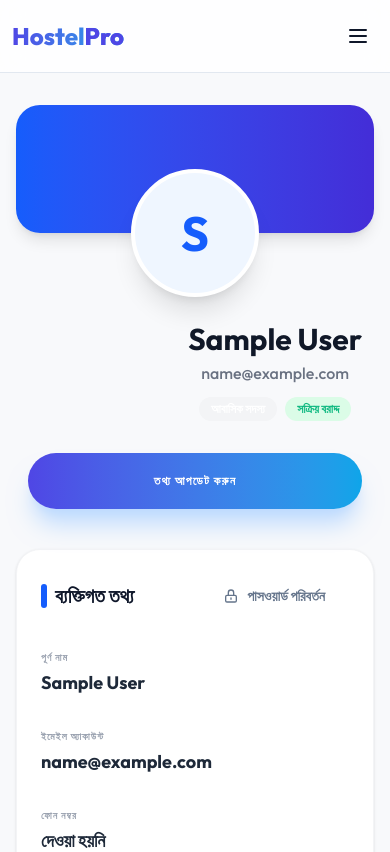
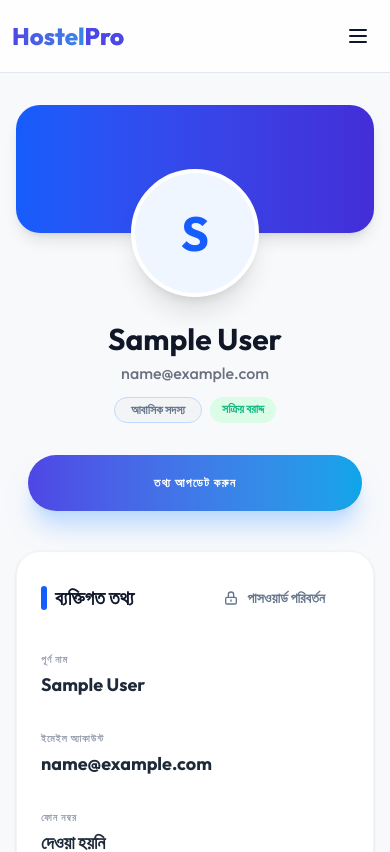
Before and after one commit to Siam2p/HostelPro, a Next.js app: page /profile in a window 390 px wide. Shown: the top 852 px of the page. Built offline with nearby package versions, Linux system fonts and the light colour scheme; sample sign-in values are in the browser's storage.

Commit message:
style: Update profile headers for mobile responsiveness and consistent badge styling

```diff
--- a/app/admin/components/AdminProfileHeader.tsx
+++ b/app/admin/components/AdminProfileHeader.tsx
@@ -51,11 +51,11 @@ export default function AdminProfileHeader({
                         <input type="file" ref={fileInputRef} className="hidden" accept="image/*" onChange={onPhotoUpload} />
                     </div>
                 </div>
-                <div className="grow pb-2">
+                <div className="grow pb-2 flex flex-col md:block items-center md:items-start w-full md:w-auto">
                     <h1 className="text-3xl font-bold text-gray-900 mb-1">{currentUser.name}</h1>
                     <p className="text-gray-500 font-medium">{currentUser.email}</p>
                     <div className="flex flex-wrap justify-center md:justify-start gap-2 mt-3">
-                        <Badge className="bg-slate-800 text-white">System Administrator</Badge>
+                        <Badge className="bg-slate-100 text-slate-700 hover:bg-slate-200 border border-slate-200 px-4 py-1">System Administrator</Badge>
                     </div>
                 </div>
                 <div className="pb-2 w-full md:w-auto">
--- a/app/manager/components/ManagerProfileHeader.tsx
+++ b/app/manager/components/ManagerProfileHeader.tsx
@@ -51,11 +51,11 @@ export default function ManagerProfileHeader({
                         <input type="file" ref={fileInputRef} className="hidden" accept="image/*" onChange={onPhotoUpload} />
                     </div>
                 </div>
-                <div className="grow pb-2">
+                <div className="grow pb-2 flex flex-col md:block items-center md:items-start w-full md:w-auto">
                     <h1 className="text-3xl font-bold text-gray-900 mb-1">{currentUser.name}</h1>
                     <p className="text-gray-500 font-medium">{currentUser.email}</p>
                     <div className="flex flex-wrap justify-center md:justify-start gap-2 mt-3">
-                        <Badge className="bg-blue-600 text-white">হোস্টেল ম্যানেজার</Badge>
+                        <Badge className="bg-blue-100 text-blue-700 hover:bg-blue-200 border border-blue-200 px-4 py-1">হোস্টেল ম্যানেজার</Badge>
                     </div>
                 </div>
                 <div className="pb-2 w-full md:w-auto">
--- a/app/profile/components/ProfileHeader.tsx
+++ b/app/profile/components/ProfileHeader.tsx
@@ -53,11 +53,11 @@ export default function ProfileHeader({
                         <input type="file" ref={fileInputRef} className="hidden" accept="image/*" onChange={onPhotoUpload} />
                     </div>
                 </div>
-                <div className="grow pb-2">
+                <div className="grow pb-2 flex flex-col md:block items-center md:items-start w-full md:w-auto">
                     <h1 className="text-3xl font-bold text-gray-900 mb-1">{currentUser.name}</h1>
                     <p className="text-gray-500 font-medium">{currentUser.email}</p>
                     <div className="flex flex-wrap justify-center md:justify-start gap-2 mt-3">
-                        <Badge className="bg-blue-600 text-white">আবাসিক সদস্য</Badge>
+                        <Badge className="bg-blue-100 text-blue-700 hover:bg-blue-200 border border-blue-200 px-4 py-1">আবাসিক সদস্য</Badge>
                         {activeBooking && <Badge variant="success">সক্রিয় বরাদ্দ</Badge>}
                     </div>
                 </div>
```
